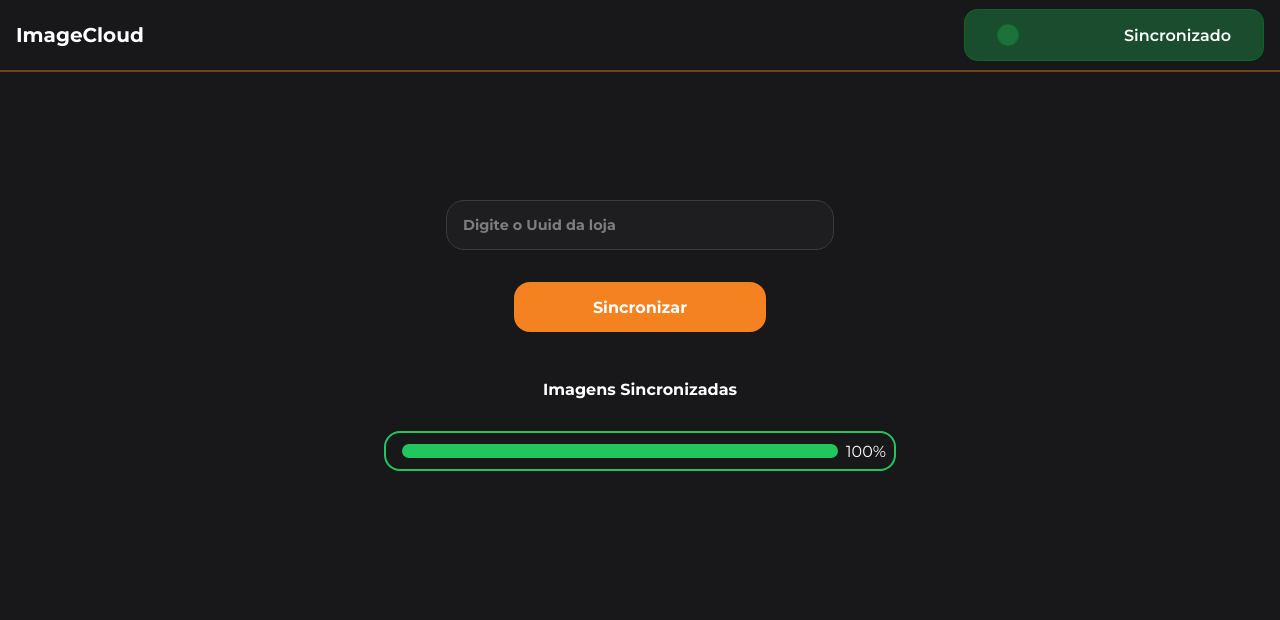
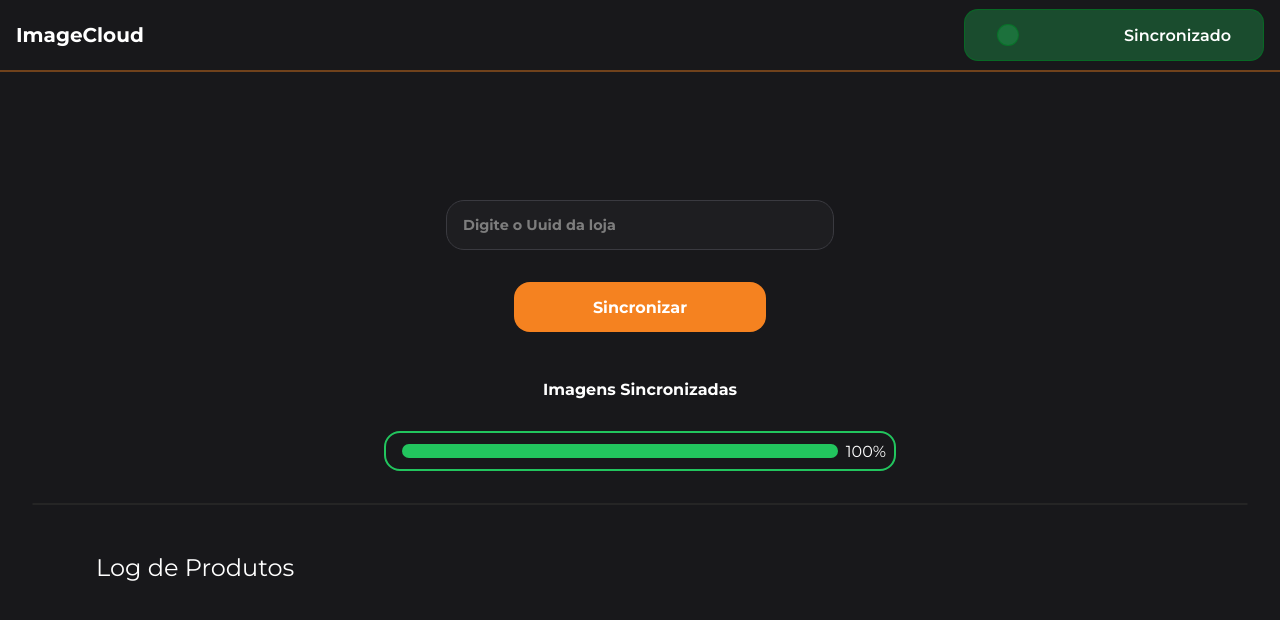
Before and after one commit to EzequielMags/ImageCloud-InsideAutomacao, a React (Vite) app in the folder frontend-react/: page / in a window 1280 px wide. Shown: the top 620 px of the page. Built offline with nearby package versions, Linux system fonts and the light colour scheme.

Commit message:
feat: adding lista Log and produto Log

```diff
--- a/frontend-react/src/App.css
+++ b/frontend-react/src/App.css
@@ -26,6 +26,9 @@ body {
 
 }
 
-.form {
-  background-color: red;
+hr {
+  width: 95%;
+  border-radius: 12px;
+  border: 1.5px solid#252525;
+  margin: 0 auto;
 }
--- a/frontend-react/src/App.tsx
+++ b/frontend-react/src/App.tsx
@@ -3,6 +3,7 @@ import './App.css'
 import { type StatusSincronizacao, Header } from './components/Header'
 import Form from './components/Form'
 import { BarraProgresso } from './components/BarraProgresso'
+import ListaLog from './components/ListaLog'
 
 
 function App() {
@@ -12,11 +13,12 @@ function App() {
   const [progress, setProgress] = useState<number>(100)
   return (
 
-    <main >
+    <main>
       <Header status={statusHeader}/>
       <Form />
       <BarraProgresso percent={progress}/>
-
+      <hr />
+      <ListaLog />
     </main>
   )
 }
--- a/frontend-react/src/components/ListaLog/index.tsx
+++ b/frontend-react/src/components/ListaLog/index.tsx
@@ -1,3 +1,16 @@
-export default function ListaLog() {
-    return <ul></ul>
+import styles from "./lista-log.module.css"
+
+
+
+export default function ListaLog({/*adicionar parametro de produtos*/}) {
+
+    return (
+    <div className={styles.container}>
+        <h2>Log de Produtos</h2>
+        <ul>
+            {/* .map da lista de produtos * */}
+        </ul>
+    </div>
+)
+
 }
--- /dev/null
+++ b/frontend-react/src/components/ListaLog/lista-log.module.css
@@ -0,0 +1,9 @@
+.container {
+    margin: 3rem 6rem;
+}
+
+.container h2 {
+
+    color: #FFF;
+    font-weight: 400;
+}
```
Also changed, not shown: frontend-react/src/ProdutoLog/index.tsx (+38 -0 lines), frontend-react/src/ProdutoLog/produto-log.module.css (added).
